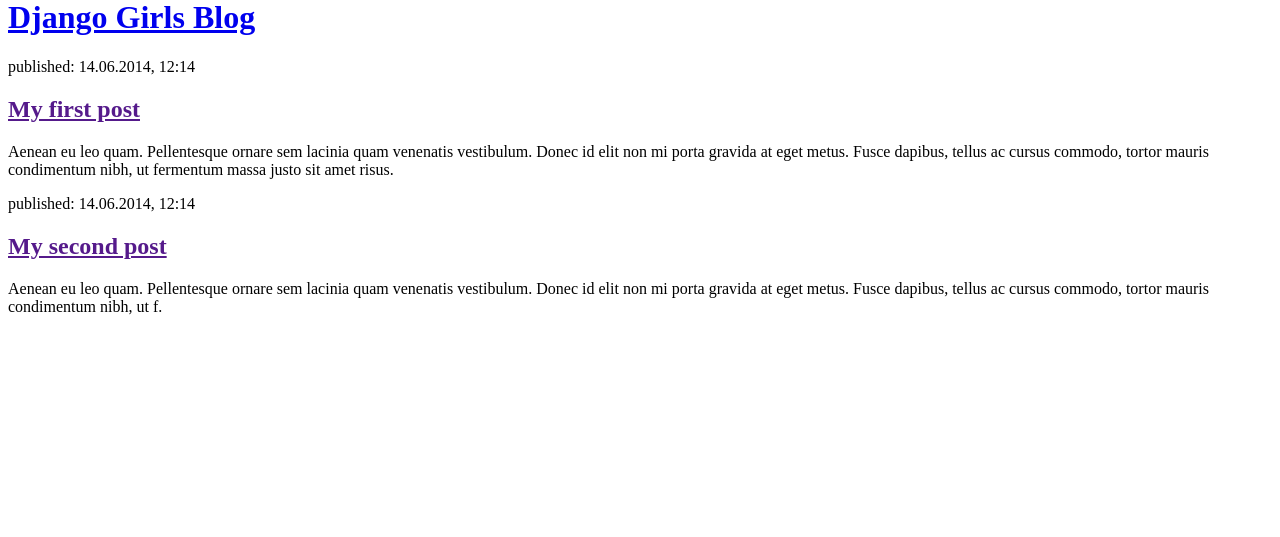
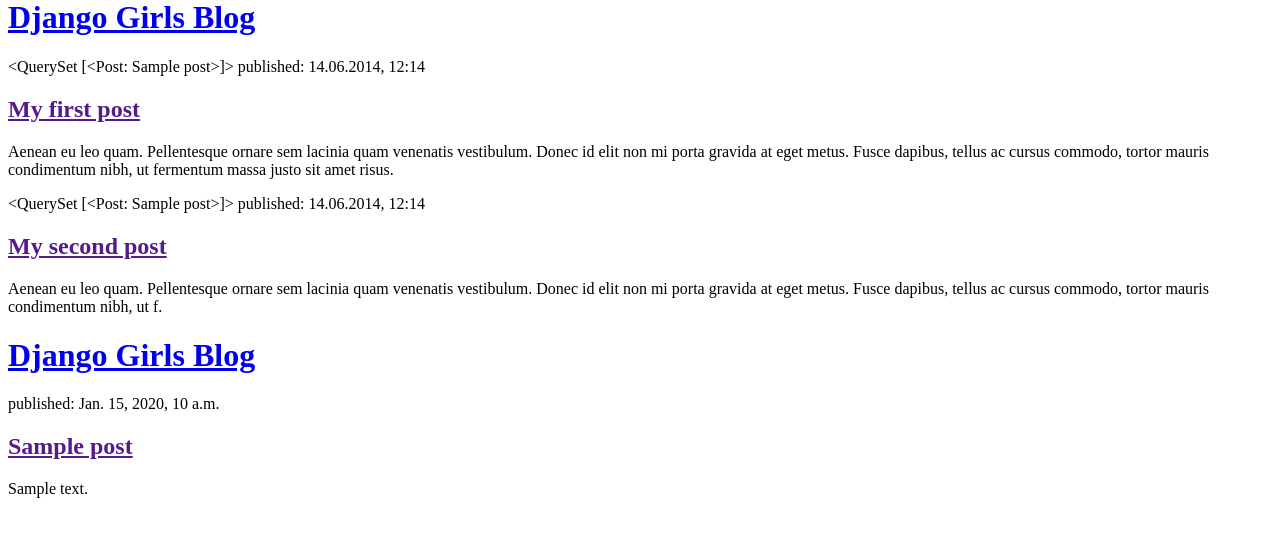
Before and after one commit to woodwardian98/my_first_blog, a Django app: template blog/templates/blog/post_list.html in a window 1280 px wide. Shown: the part 22-559 px from the top of the page. Run offline with Django 4.2, Linux system fonts and the light colour scheme; the template is opened without the code that fills it: values that come from a table or form of the project are taken from there, others are empty; tables that the repository leaves empty hold one stand-in row (values such as "Sample post").

Commit message:
Modified templates to display posts from database.

```diff
--- a/blog/templates/blog/post_list.html
+++ b/blog/templates/blog/post_list.html
@@ -8,16 +8,26 @@
             <h1><a href="/">Django Girls Blog</a></h1>
         </header>
 
-        <article>
+        {{ posts }}
             <time>published: 14.06.2014, 12:14</time>
             <h2><a href="">My first post</a></h2>
             <p>Aenean eu leo quam. Pellentesque ornare sem lacinia quam venenatis vestibulum. Donec id elit non mi porta gravida at eget metus. Fusce dapibus, tellus ac cursus commodo, tortor mauris condimentum nibh, ut fermentum massa justo sit amet risus.</p>
         </article>
 
-        <article>
+        {{ posts }}
             <time>published: 14.06.2014, 12:14</time>
             <h2><a href="">My second post</a></h2>
             <p>Aenean eu leo quam. Pellentesque ornare sem lacinia quam venenatis vestibulum. Donec id elit non mi porta gravida at eget metus. Fusce dapibus, tellus ac cursus commodo, tortor mauris condimentum nibh, ut f.</p>
-        </article>
+            <header>
+                <h1><a href="/">Django Girls Blog</a></h1>
+            </header>
+
+            {% for post in posts %}
+                <article>
+                    <time>published: {{ post.published_date }}</time>
+                    <h2><a href="">{{ post.title }}</a></h2>
+                    <p>{{ post.text|linebreaksbr }}</p>
+                </article>
+            {% endfor %}
     </body>
 </html>
--- a/blog/views.py
+++ b/blog/views.py
@@ -1,5 +1,8 @@
 from django.shortcuts import render
+from django.utils import timezone
+from .models import Post
 
 # Create your views here.
 def post_list(request):
+    posts = Post.objects.filter(published_date__lte=timezone.now()).order_by('published_date')
     return render(request, 'blog/post_list.html', {})
```
